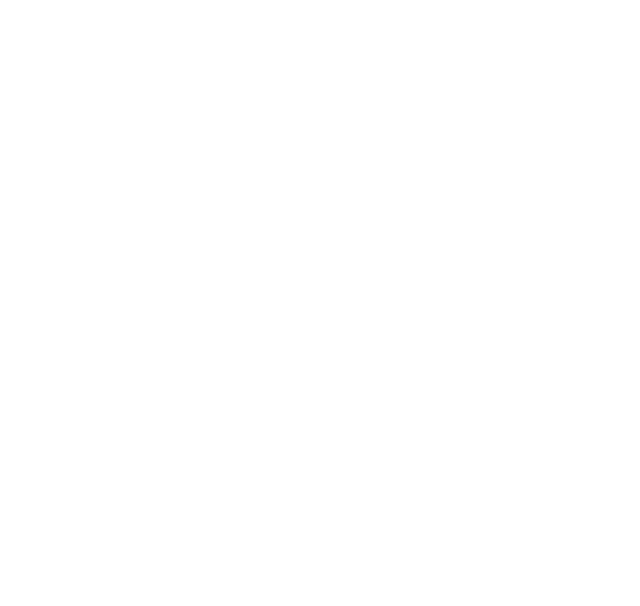
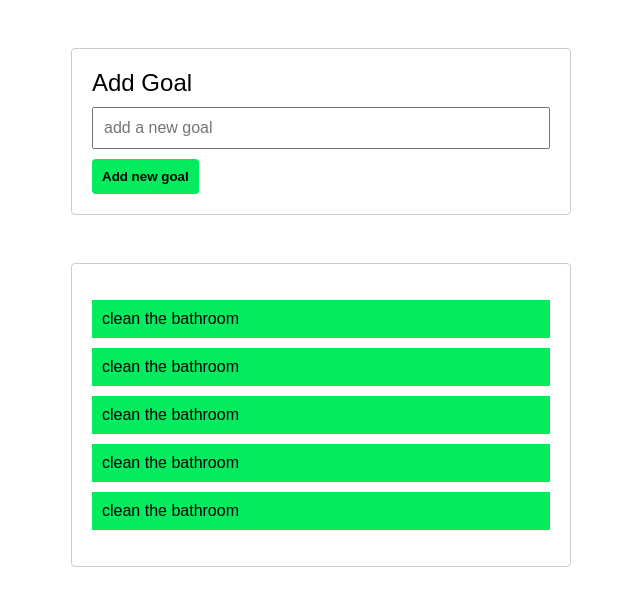
Before and after one commit to muskanmahajan37/Just-training-react, a React (Create React App) app: page / in a window 1280 px wide. Shown: the top 606 px of the page, without its empty margins (319-959 px from the left). Built offline with nearby package versions, Linux system fonts and the light colour scheme.

Commit message:
project add goallist

```diff
--- a/src/App.js
+++ b/src/App.js
@@ -1,12 +1,41 @@
-import React, { useState } from 'react';
+import CourseItemInput from "./components/courseItemInput/CourseItemInput";
+import CourseList from "./components/CourseList/CourseList";
+import React, { useState } from "react";
+
+const goalList = [
+    { text: "clean the bathroom", id: "n1" },
+    { text: "clean the bathroom", id: "n2" },
+    { text: "clean the bathroom", id: "n3" },
+    { text: "clean the bathroom", id: "n4" },
+    { text: "clean the bathroom", id: "n5" },
+];
 
 const App = () => {
+    const [goalCollection, setGoalCollection] = useState(goalList);
 
-  return (
-    <div>
+    function deleteItem(goalId) {
+        setGoalCollection((prevList) => {
+            const previousList = [...prevList];
+            return previousList.filter(goal => goalId !== goal.id);
+        });
+    }
 
-    </div>
-  );
+    function addNewItem(enteredGoal) {
+        setGoalCollection((prevList) => {
+            return [{text: enteredGoal, id: Math.random().toString()}, ...prevList];
+        });
+    }
+
+    return (
+        <>
+            <div class="wrapper">
+                <CourseItemInput onAddNewItem={addNewItem} />
+            </div>
+            <div class="wrapper">
+                <CourseList item={goalCollection} onDeleteItem={deleteItem} />
+            </div>
+        </>
+    );
 };
 
 export default App;
--- /dev/null
+++ b/src/components/CourseItem/CourseItem.js
@@ -0,0 +1,15 @@
+import styles from "./CourseItem.module.scss";
+
+const CourseItem = (props) => {
+    function deleteItemOnClick() {
+        props.onDeleteItemOnClick(props.id);
+    }
+
+    return (
+        <li class={styles["list-item"]} onClick={deleteItemOnClick}>
+            {props.children}
+        </li>
+    );
+};
+
+export default CourseItem;
--- /dev/null
+++ b/src/components/CourseItem/CourseItem.module.scss
@@ -0,0 +1,12 @@
+.list-item{
+    padding: 10px;
+    border: 4px;
+    background-color: rgb(4, 235, 93);
+    cursor: pointer;
+    &:not(:last-child){
+        margin-bottom: 10px;
+    }
+    &:hover{
+        background-color: rgb(66, 255, 138);
+    }
+}
--- /dev/null
+++ b/src/components/CourseList/CourseList.js
@@ -0,0 +1,22 @@
+import CourseItem from "../CourseItem/CourseItem";
+import styles from "./CourseList.module.scss";
+
+const CourseList = (props) => {
+    return (
+        <ul class={styles["goal-list"]}>
+            {props.item.map((goal) => {
+                return (
+                    <CourseItem
+                        key={goal.id}
+                        id={goal.id}
+                        onDeleteItemOnClick={props.onDeleteItem}
+                        >
+                        {goal.text}
+                    </CourseItem>
+                );
+            })}
+        </ul>
+    );
+};
+
+export default CourseList;
--- /dev/null
+++ b/src/components/CourseList/CourseList.module.scss
@@ -0,0 +1,4 @@
+.goal-list{
+    list-style: none;
+    padding: 0;
+}
--- /dev/null
+++ b/src/components/courseItemInput/CourseItemInput.js
@@ -0,0 +1,34 @@
+import React from "react";
+import styles from "./CourseItemInput.module.scss";
+import { useState } from "react";
+
+const CourseItemInput = function (props) {
+    let [enteredGoal, setEnteredGoal] = useState("");
+
+    function updateInputField(e) {
+        setEnteredGoal(e.target.value);
+    }
+
+    function addNewGoal(e) {
+        e.preventDefault();
+        props.onAddNewItem(enteredGoal)
+
+        setEnteredGoal('');
+    }
+    return (
+        <form onSubmit={addNewGoal}>
+            <div class={styles["form-control"]}>
+                <label for="addGoal">Add Goal</label>
+                <input
+                    id="addGoal"
+                    placeholder="add a new goal"
+                    onChange={updateInputField}
+                    value={enteredGoal}
+                />
+            </div>
+            <button class={styles.btn}>Add new goal</button>
+        </form>
+    );
+};
+
+export default CourseItemInput;
--- /dev/null
+++ b/src/components/courseItemInput/CourseItemInput.module.scss
@@ -0,0 +1,26 @@
+.form-control{
+    display: flex;
+    flex-direction: column;
+    label{
+        font-size: 1.5rem;
+        margin-bottom: 10px;
+    }
+    input{
+        padding: 10px;
+        margin-bottom: 10px;
+        font-size: 1rem;
+    }
+}
+
+.btn{
+    cursor: pointer;
+    padding: 10px;
+    border-radius: 4px;
+    border: none;
+    background-color: rgb(4, 235, 93);
+    font-weight: bold;
+    transition: .4s;
+    &:hover{
+        background-color: rgb(67, 255, 139);
+    }
+}
--- a/src/index.css
+++ b/src/index.css
@@ -3,9 +3,17 @@
   }
 
   html {
-  font-family: sans-serif;
+    font-family:Arial, Helvetica, sans-serif;
   }
 
   body {
     margin: 0;
   }
+
+  .wrapper{
+    margin: 3rem auto;
+    padding: 20px;
+    width: 500px;
+    border: 1px solid #ccc;
+    border-radius: 4px;
+  }
```
Also changed, not shown: package.json (indentation only), src/App.css (deleted). Lines whose indentation alone changed are shown as unchanged.
